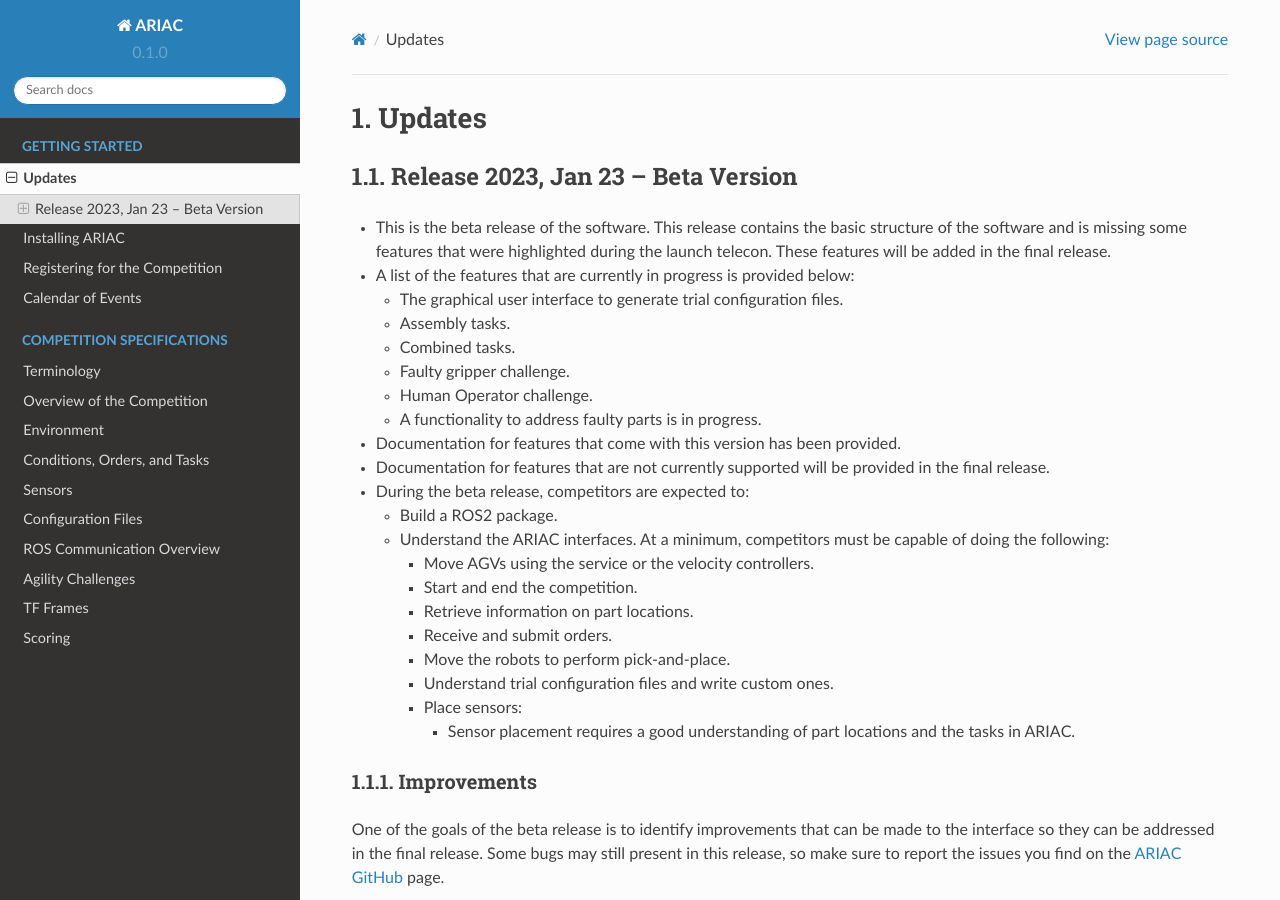
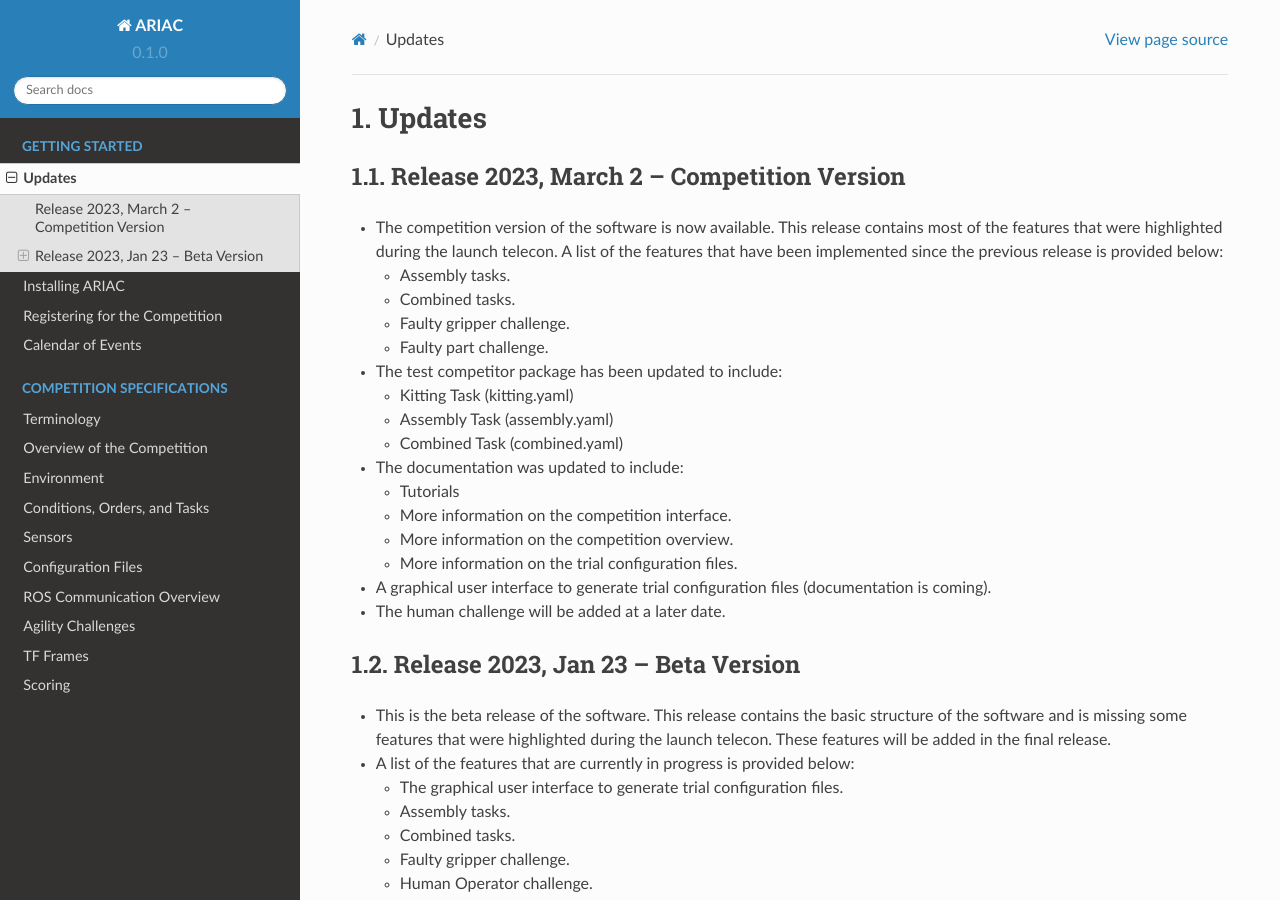
Before and after one commit to usnistgov/ARIAC, a Sphinx documentation site: the page built from docs/getting_started/updates.md, in a window 1280 px wide and 900 px high. Built offline with Sphinx 7.4.7 and the Read the Docs theme 2.0.0, drawn with Linux system fonts in a browser that asks for light colours.

Commit message:
updates section

```diff
--- a/docs/getting_started/updates.md
+++ b/docs/getting_started/updates.md
@@ -1,4 +1,23 @@
 # Updates
+
+## Release 2023, March 2 -- Competition Version
+
+- The competition version of the software is now available. This release contains most of the features that were highlighted during the launch telecon. A list of the features that have been implemented since the previous release is provided below:
+  - Assembly tasks.
+  - Combined tasks.
+  - Faulty gripper challenge.
+  - Faulty part challenge.
+- The test competitor package has been updated to include:
+  - Kitting Task (kitting.yaml)
+  - Assembly Task (assembly.yaml)
+  - Combined Task (combined.yaml)
+- The documentation was updated to include:
+  - Tutorials
+  - More information on the competition interface.
+  - More information on the competition overview.
+  - More information on the trial configuration files.
+- A graphical user interface to generate trial configuration files (documentation is coming).
+- The human challenge will be added at a later date.
 
 ## Release 2023, Jan 23 -- Beta Version
 
```
Also changed, not shown: docs/tutorials/reading_an_order.md (line endings or trailing spaces).
